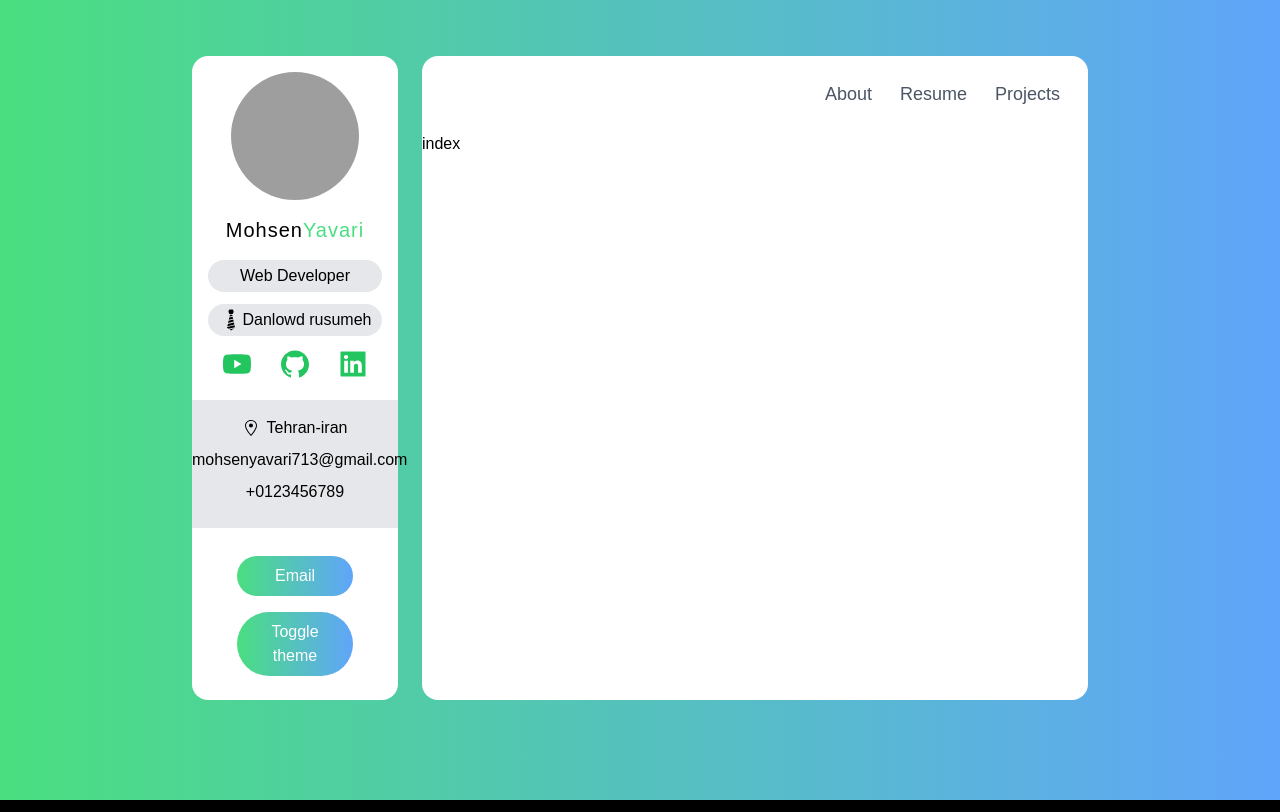
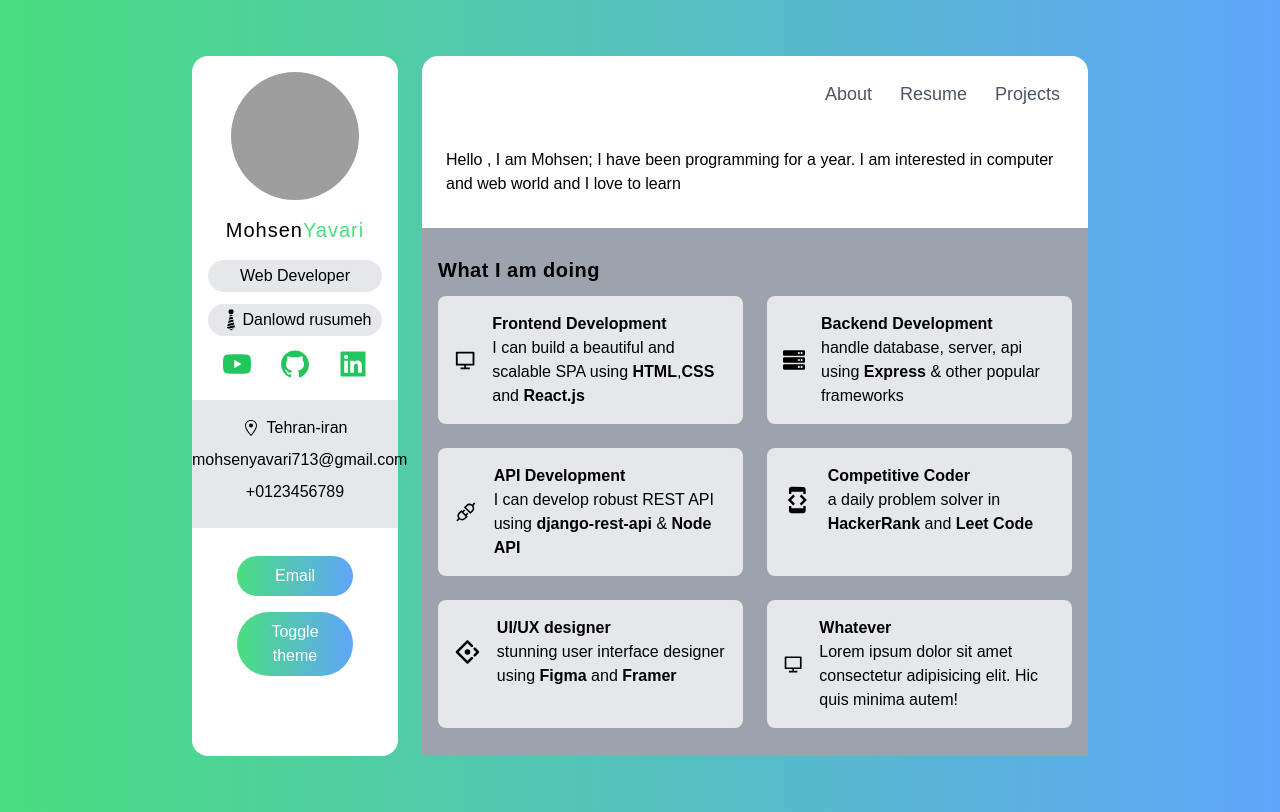
Before and after one commit to Mohsen-Yavari/resume-onloine-next-typscript, a Next.js app: page / in a window 1280 px wide. Built offline with nearby package versions, Linux system fonts and the light colour scheme; grey boxes are pictures that could not be loaded.

Commit message:
servise cart created forall fies section

```diff
--- /dev/null
+++ b/components/ServiceCard.tsx
@@ -0,0 +1,26 @@
+import { FunctionComponent } from 'react'
+import { Service } from '../types'
+// import { motion } from 'framer-motion'
+
+const ServiceCard: FunctionComponent<{ service: Service }> = ({
+   service: { Icon, title, about },
+}) => {
+   //XSS attack :( on our portfolio btw, as an alternate use npm i dom purify
+   function createMarkup() {
+      return {
+         __html: about,
+      }
+   }
+
+   return (
+      <div className='flex items-center p-2 space-x-4 '>
+         <Icon className='w-12 h-12 text-green' />
+         <div className=''>
+            <h6 className='font-bold'>{title}</h6>
+            <p dangerouslySetInnerHTML={createMarkup()} />
+         </div>
+      </div>
+   )
+}
+
+export default ServiceCard
--- a/pages/index.tsx
+++ b/pages/index.tsx
@@ -1,9 +1,61 @@
-import {services} from "../data";
+import {
+  GetServerSideProps,
+  GetServerSidePropsContext,
+  GetStaticProps,
+  GetStaticPropsContext,
+  NextPage,
+} from "next";
+import ServiceCard from "../components/ServiceCard";
+import { services } from "../data";
+import { Service } from "../types";
+const index = () => {
 
-const index = () => {
   return (
-    <div>index</div>
-  )
-}
+    <div className="flex flex-col flex-grow px-6 pt-1 ">
+    <h6 className="my-3 text-base font-medium">
+    Hello ,
+    I am Mohsen;
+    I have been programming for a year.
+    I am interested in computer and web world and I love to learn
+    </h6>
+    <div
+      className="flex-grow p-4 mt-5 bg-gray-400 dark:bg-dark-100 "
+      style={{ marginLeft: "-1.5rem", marginRight: "-1.5rem" }}
+    >
+      <h4 className="my-3 text-xl font-semibold tracking-wide">
+        What I am doing
+      </h4>
+
+      <div className="grid gap-6 my-3 md:grid-cols-2">
+        {/* children's initial and animate property should be same as the parent during a stagger effect  */}
+        {services.map((service) => (
+          <div
+            className="col-span-2 p-2 bg-gray-200 rounded-lg dark:bg-dark-200 md:col-span-1 "
+            key={service.title}
+          >
+            <ServiceCard service={service} />
+          </div>
+        ))}
+      </div>
+    </div>
+  </div>
+);
+};
+
+
 
 export default index
+
+
+// export const getServerSideProps = async (context:getServerSideContext) => {
+
+// const res = await fetch("http://localhost:3000/api/services")
+// const data = await res.json()
+
+// return {
+//   props:{
+//     services: data.services
+//   }
+// }
+
+// }
```
